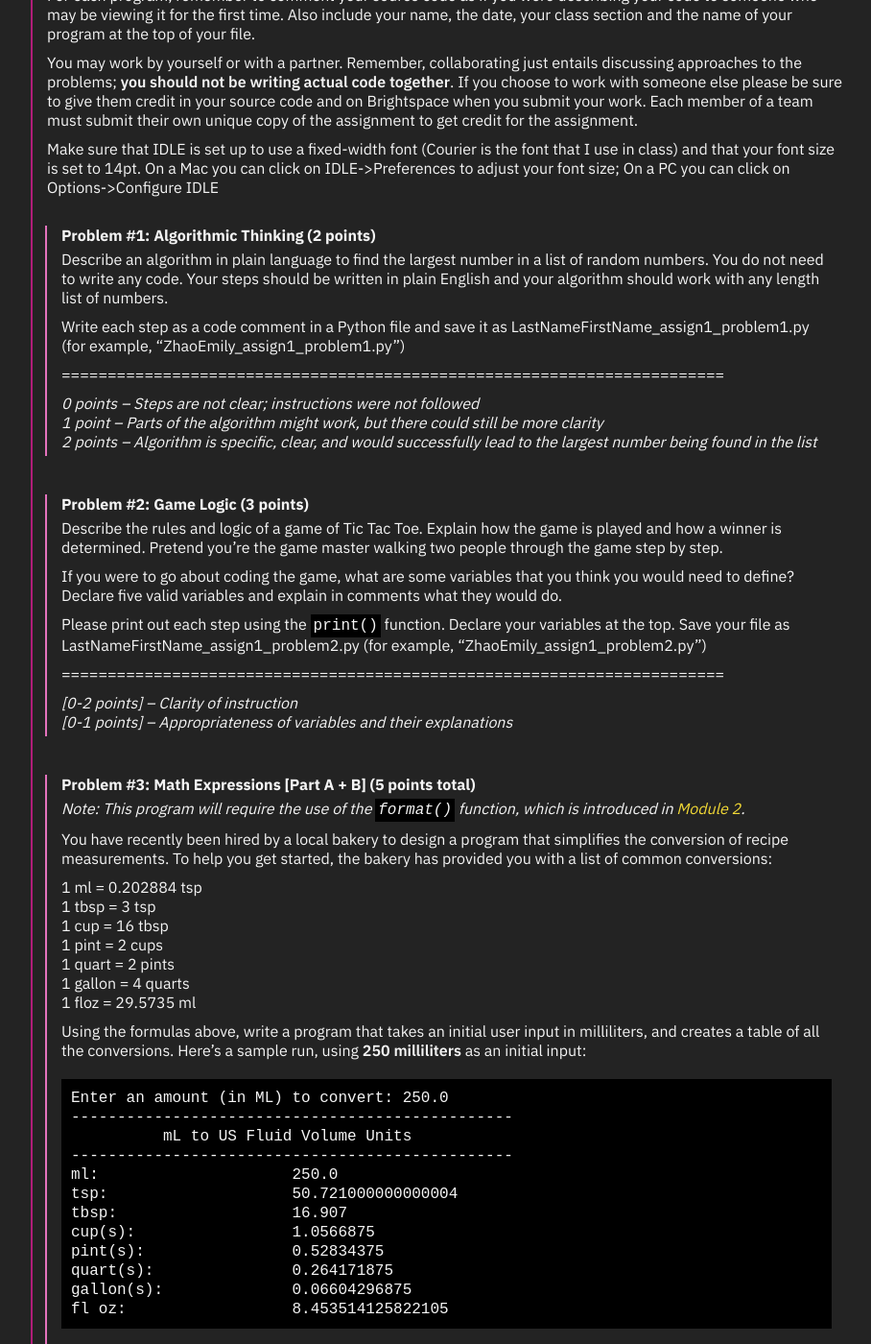
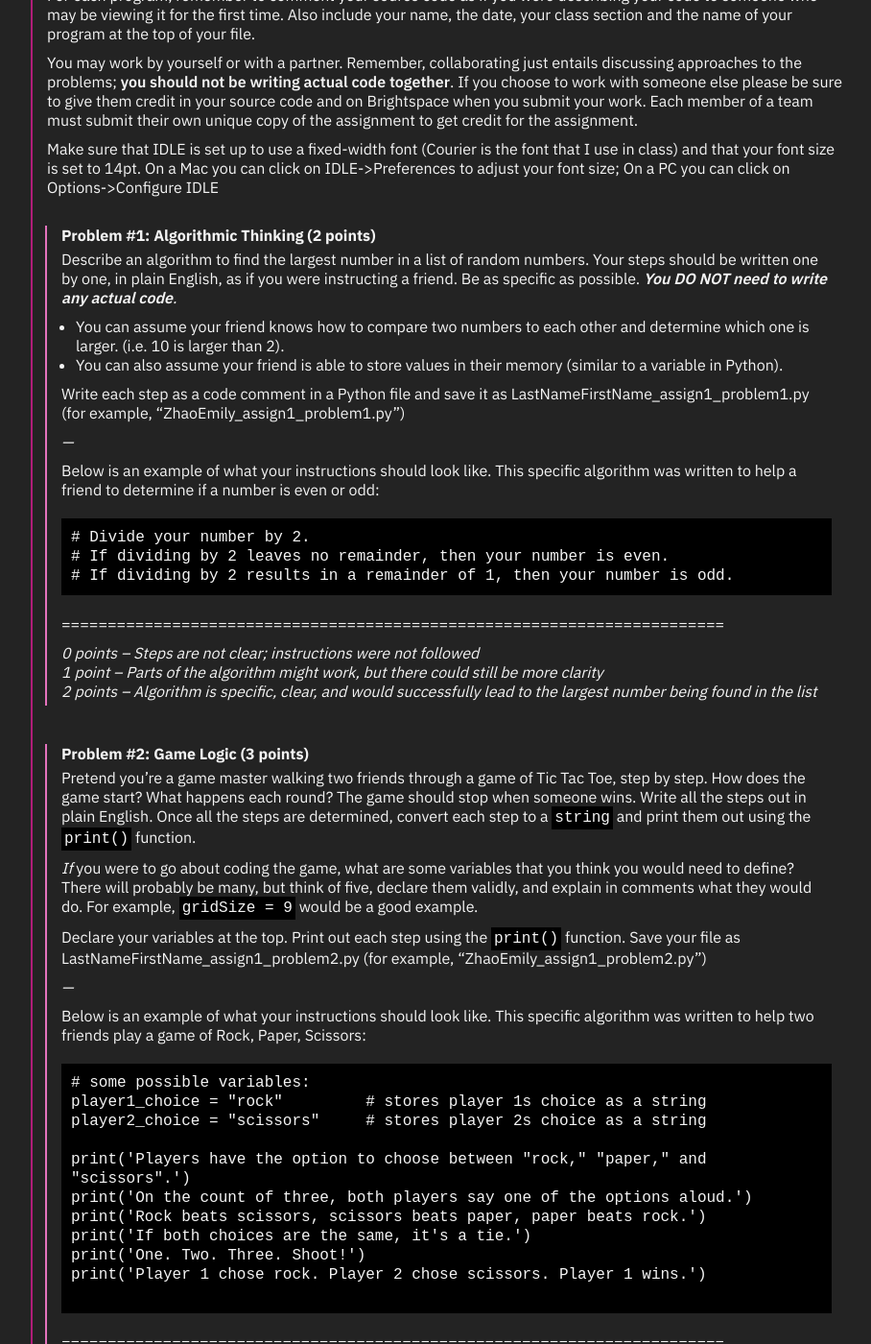
Before and after one commit to emilydidthis/CSCI-UA.002-Fall23, a Jekyll site: the page built from assignments/01.md, in a window 1280 px wide and 1400 px high, scrolled down 280 px. Shown: the whole window at 96% size, without its empty margins (8-916 px from the left). Built offline with Jekyll 4.4.1, drawn with Linux system fonts in a browser that asks for light colours.

Commit message:
updating assignment 1 instructions

````diff
--- a/assignments/01.md
+++ b/assignments/01.md
@@ -24,9 +23,21 @@ Make sure that IDLE is set up to use a fixed-width font (Courier is the font tha
 
 ### Problem #1: Algorithmic Thinking (2 points)
 
-Describe an algorithm in plain language to find the largest number in a list of random numbers. You do not need to write any code. Your steps should be written in plain English and your algorithm should work with any length list of numbers.
+Describe an algorithm to find the largest number in a list of random numbers. Your steps should be written one by one, in plain English, as if you were instructing a friend. Be as specific as possible. _**You DO NOT need to write any actual code**._
+
+- You can assume your friend knows how to compare two numbers to each other and determine which one is larger. (i.e. 10 is larger than 2).
+- You can also assume your friend is able to store values in their memory (similar to a variable in Python).
 
 Write each step as a code comment in a Python file and save it as LastNameFirstName_assign1_problem1.py (for example, "ZhaoEmily_assign1_problem1.py")
+
+_---_
+
+Below is an example of what your instructions should look like. This specific algorithm was written to help a friend to determine if a number is even or odd:
+```
+# Divide your number by 2.
+# If dividing by 2 leaves no remainder, then your number is even.
+# If dividing by 2 results in a remainder of 1, then your number is odd.
+```
 
 ========================================================================
 
@@ -37,11 +48,28 @@ Write each step as a code comment in a Python file and save it as LastNameFirstN
 <div class="section-break"><br><br></div>
 
 ### Problem #2: Game Logic (3 points)
-Describe the rules and logic of a game of Tic Tac Toe. Explain how the game is played and how a winner is determined. Pretend you're the game master walking two people through the game step by step.
+Pretend you're a game master walking two friends through a game of Tic Tac Toe, step by step. How does the game start? What happens each round? The game should stop when someone wins. Write all the steps out in plain English. Once all the steps are determined, convert each step to a `string` and print them out using the `print()` function.
 
-If you were to go about coding the game, what are some variables that you think you would need to define? Declare five valid variables and explain in comments what they would do.
+*If* you were to go about coding the game, what are some variables that you think you would need to define? There will probably be many, but think of five, declare them validly, and explain in comments what they would do. For example, `gridSize = 9` would be a good example.
 
-Please print out each step using the `print()` function. Declare your variables at the top. Save your file as LastNameFirstName_assign1_problem2.py (for example, "ZhaoEmily_assign1_problem2.py")
+Declare your variables at the top. Print out each step using the `print()` function. Save your file as LastNameFirstName_assign1_problem2.py (for example, "ZhaoEmily_assign1_problem2.py")
+
+_---_
+
+Below is an example of what your instructions should look like. This specific algorithm was written to help two friends play a game of Rock, Paper, Scissors:
+```
+# some possible variables:
+player1_choice = "rock" 	# stores player 1s choice as a string
+player2_choice = "scissors"	# stores player 2s choice as a string
+
+print('Players have the option to choose between "rock," "paper," and "scissors".')
+print('On the count of three, both players say one of the options aloud.')
+print('Rock beats scissors, scissors beats paper, paper beats rock.')
+print('If both choices are the same, it's a tie.')
+print('One. Two. Three. Shoot!')
+print('Player 1 chose rock. Player 2 chose scissors. Player 1 wins.')
+
+```
 
 ========================================================================
 
````
Also changed, not shown: other parts of assignments/01.md (+0 -1 lines).
